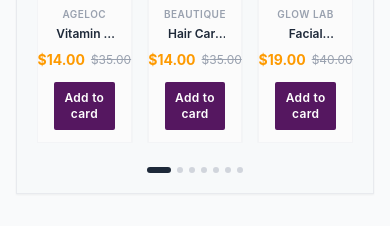
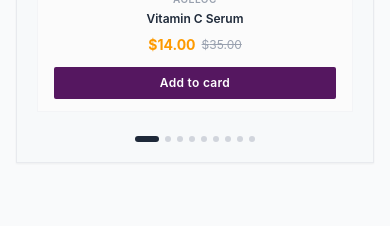
Before and after one commit to VuLeGiaHoa06/VuLeGiaHoa_BaiTest1, a React (Vite) app: page / in a window 390 px wide. Shown: the part 2320-2546 px from the top of the page. Built offline with nearby package versions, Linux system fonts and the light colour scheme; the HTML template or start-up script is replaced by a standard one.

Commit message:
update responsive mobile

```diff
--- a/src/views/components/popular/PopularProductsSlider.tsx
+++ b/src/views/components/popular/PopularProductsSlider.tsx
@@ -1,4 +1,4 @@
-import React, { useState } from "react";
+import React, { useState, useEffect } from "react";
 import { ChevronLeft, ChevronRight } from "lucide-react";
 import { PopularProductCard, PopularItem } from "./PopularProductCard";
 
@@ -107,7 +107,38 @@ export const PopularProductsSlider: React.FC<PopularProductsSectionProps> = ({
   );
   const [scrollIndex, setScrollIndex] = useState(0);
 
-  const maxIndex = Math.max(0, products.length - CARDS_PER_PAGE);
+  // Responsive số lượng card hiển thị: Mobile < 640px: 1 card, Tablet < 1024px: 2 cards, Desktop: 3 cards
+  const [cardsPerPage, setCardsPerPage] = useState<number>(() => {
+    if (typeof window !== "undefined") {
+      if (window.innerWidth < 640) return 1;
+      if (window.innerWidth < 1024) return 2;
+    }
+    return 3;
+  });
+
+  useEffect(() => {
+    const handleResize = () => {
+      if (window.innerWidth < 640) {
+        setCardsPerPage(1);
+      } else if (window.innerWidth < 1024) {
+        setCardsPerPage(2);
+      } else {
+        setCardsPerPage(3);
+      }
+    };
+
+    window.addEventListener("resize", handleResize);
+    return () => window.removeEventListener("resize", handleResize);
+  }, []);
+
+  const maxIndex = Math.max(0, products.length - cardsPerPage);
+
+  // Đảm bảo scrollIndex không vượt quá maxIndex khi thay đổi kích thước màn hình
+  useEffect(() => {
+    if (scrollIndex > maxIndex) {
+      setScrollIndex(maxIndex);
+    }
+  }, [maxIndex, scrollIndex]);
 
   const handlePrev = () => {
     setScrollIndex((prev) => Math.max(0, prev - 1));
@@ -164,18 +195,18 @@ export const PopularProductsSlider: React.FC<PopularProductsSectionProps> = ({
           <ChevronLeft className="w-4 h-4" />
         </button>
 
-        {/* Danh sách card - trượt mượt mà với animation */}
+        {/* Danh sách card - trượt mượt mà với animation theo cardsPerPage */}
         <div className="overflow-hidden w-full">
           <div
             className="flex transition-transform duration-500 ease-in-out -mx-2"
             style={{
-              transform: `translateX(-${scrollIndex * (100 / CARDS_PER_PAGE)}%)`,
+              transform: `translateX(-${scrollIndex * (100 / cardsPerPage)}%)`,
             }}
           >
             {products.map((item) => (
               <div
                 key={item.id}
-                className="w-1/3 shrink-0 px-2 box-border"
+                className="w-full sm:w-1/2 lg:w-1/3 shrink-0 px-2 box-border"
               >
                 <PopularProductCard
                   product={item}
```
